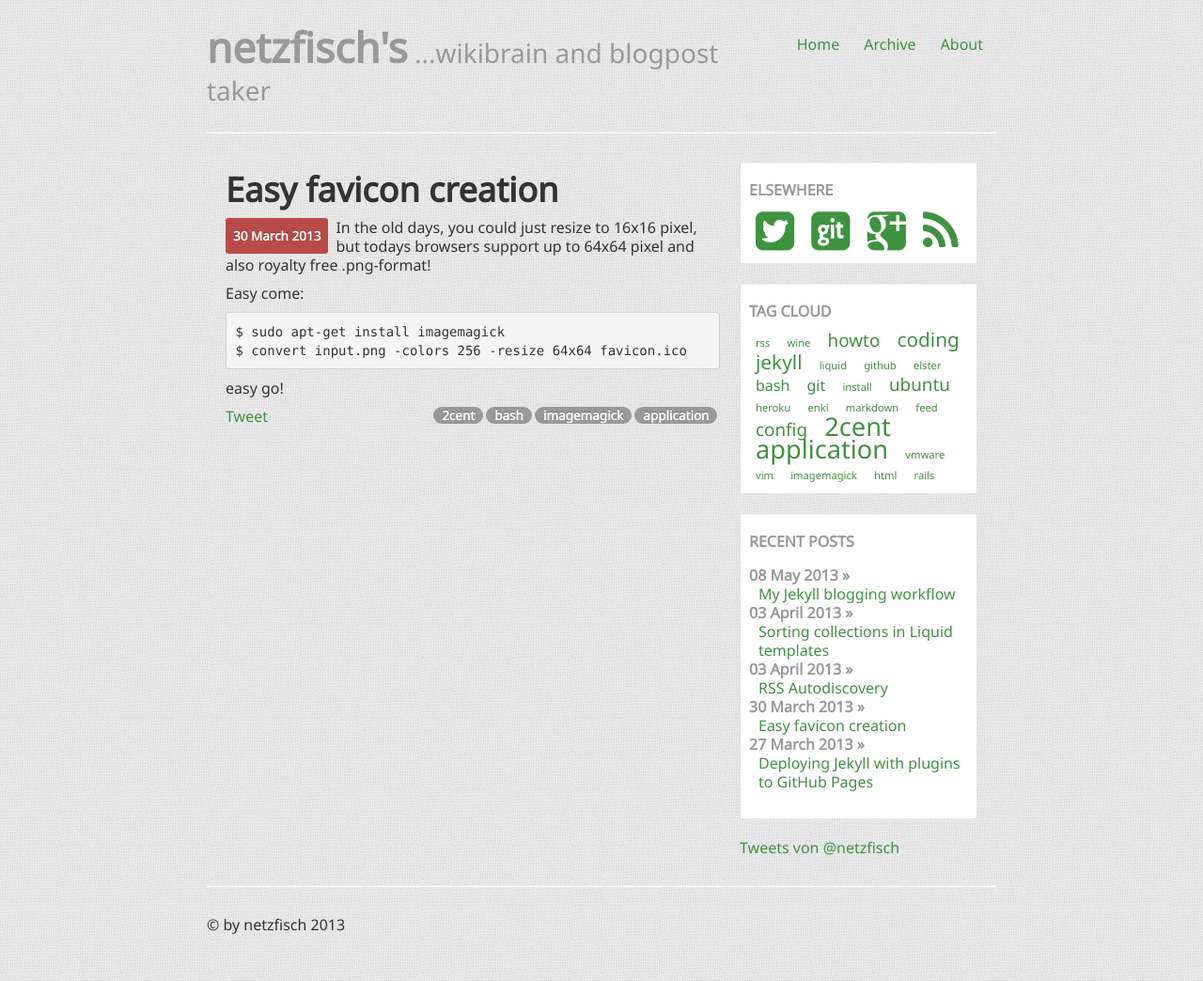
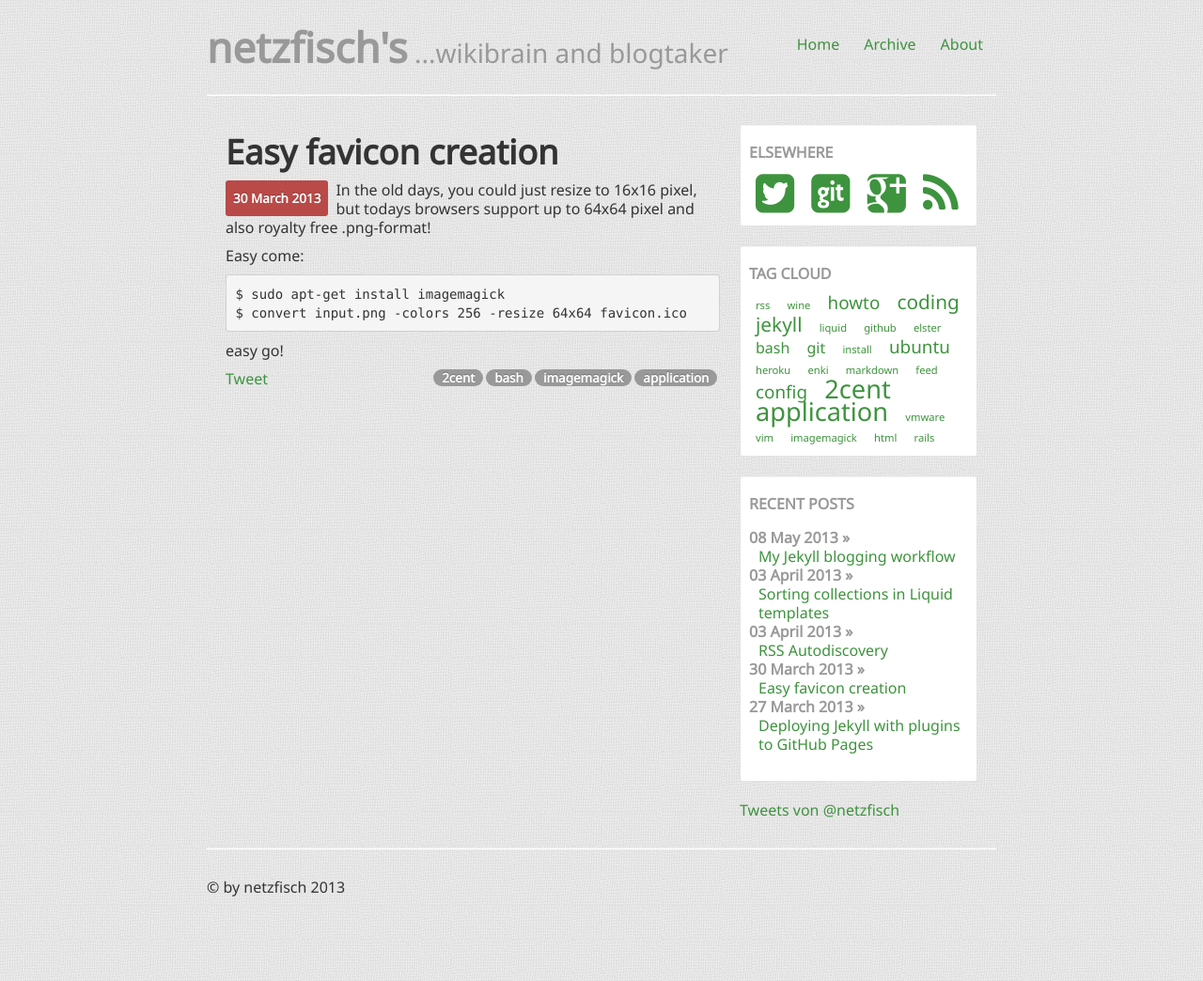
Before and after one commit to netzfisch/netzfisch.github.io, a Jekyll site: the page built from _posts/2013-03-30-favicon-creation.md, in a window 1280 px wide. Shown: the whole page at 94% size. Built offline with Jekyll 4.4.1, drawn with Linux system fonts in a browser that asks for light colours; Markdown is read by kramdown in place of the engine named in the settings; comment, search, counter and statistics services are not loaded.

Commit message:
another post

```diff
--- a/_includes/navigation.html
+++ b/_includes/navigation.html
@@ -10,6 +10,6 @@
 	    <a href="#">About</a>
 	  </li>
 	</ul>
-	<h1 class="muted">netzfisch's<small> ...wikibrain and blogpost taker</small></h1>
+	<h1 class="muted">netzfisch's<small> ...wikibrain and blogtaker</small></h1>
       </div>
       <hr />
--- /dev/null
+++ b/_includes/widget_social-share.html
@@ -0,0 +1,17 @@
+  <div class="social_share clearfix">
+      <!-- Place this tag where you want the +1 button to render. -->
+      <div class="g-plusone" href="{{ page.url }}"></div>
+      <!-- div class="g-plus" href="{{ page.url }}" data-action="share" data-annotation="bubble" data-width="80" data-height="28"></div -->
+      <!-- Place this tag after the last +1 button tag. -->
+      <script type="text/javascript">
+	(function() {
+	var po = document.createElement('script'); po.type = 'text/javascript'; po.async = true;
+	po.src = 'https://apis.google.com/js/plusone.js';
+	var s = document.getElementsByTagName('script')[0]; s.parentNode.insertBefore(po, s);
+	})();
+      </script>
+
+      <!-- Place this tag where you want the twitter share button to render. -->
+      <a href="https://twitter.com/share" class="twitter-share-button" data-via="netzfisch" data-size="large" data-dnt="true">Tweet</a>
+      <script>!function(d,s,id){var js,fjs=d.getElementsByTagName(s)[0];if(!d.getElementById(id)){js=d.createElement(s);js.id=id;js.src="//platform.twitter.com/widgets.js";fjs.parentNode.insertBefore(js,fjs);}}(document,"script","twitter-wjs");</script>
+  </div>
--- a/_layouts/post.html
+++ b/_layouts/post.html
@@ -16,22 +16,5 @@
     {% endfor %}
   </div>
 
-  <div class="social_share clearfix">
-      <!-- Place this tag where you want the +1 button to render. -->
-      <div class="g-plusone" href="{{ page.url }}" data-action="share" data-annotation="bubble" data-size="" data-height="28"></div>
-      <!-- Place this tag after the last +1 button tag. -->
-      <script type="text/javascript">
-	(function() {
-	var po = document.createElement('script'); po.type = 'text/javascript'; po.async = true;
-	po.src = 'https://apis.google.com/js/plusone.js';
-	var s = document.getElementsByTagName('script')[0]; s.parentNode.insertBefore(po, s);
-	})();
-      </script>
-
-      <!-- Place this tag where you want the twitter share button to render. -->
-      <a href="https://twitter.com/share" class="twitter-share-button" data-via="netzfisch" data-size="large" data-dnt="true">Tweet</a>
-      <script>!function(d,s,id){var js,fjs=d.getElementsByTagName(s)[0];if(!d.getElementById(id)){js=d.createElement(s);js.id=id;js.src="//platform.twitter.com/widgets.js";fjs.parentNode.insertBefore(js,fjs);}}(document,"script","twitter-wjs");</script>
-  </div>
-
-
+  {% include widget_social-share.html %}
 </div>
```
